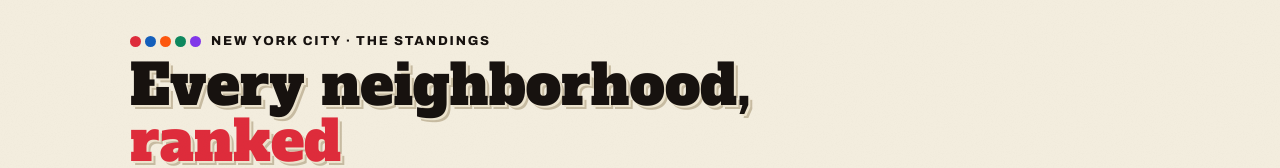
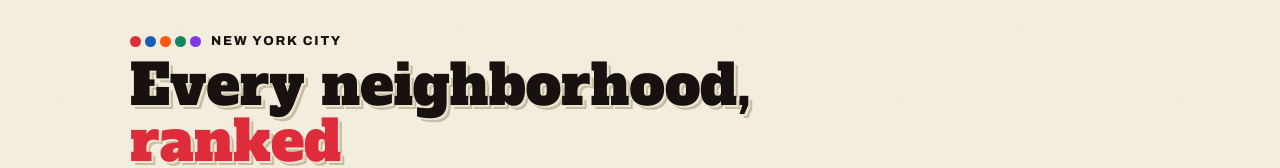
Before and after one commit to joshgreenman1973/nyc-nta-rankings, a plain HTML site: page docs/index.html in a window 1280 px wide. Shown: the top 168 px of the page. Drawn offline with nearby package versions, Linux system fonts and the light colour scheme.

Commit message:
Remove 'The standings' from kicker
Co-Authored-By: Claude Fable 5 <noreply@anthropic.com>

```diff
--- a/docs/index.html
+++ b/docs/index.html
@@ -250,7 +250,7 @@ footer{border-top:4px solid var(--ink);background:var(--paper2)}
   <div class="mast">
     <div class="kicker">
       <span class="dots"><i style="background:var(--mn)"></i><i style="background:var(--bk)"></i><i style="background:var(--qn)"></i><i style="background:var(--bx)"></i><i style="background:var(--si)"></i></span>
-      New York City &middot; The standings
+      New York City
     </div>
     <h1>Every neighborhood,<br><span class="accent">ranked</span></h1>
     <p class="dek">All <b>197</b> of New York City's residential <button class="whatbtn" id="whatbtn">neighborhood tabulation areas</button>, sorted <b><span id="ncats">61</span> different ways</b> &mdash; population, money, housing, commutes, crime, noise, trees, rats and more. Pick a category and watch the board reshuffle, flip it first-to-last or last-to-first, or mix your own ranking from any categories. Every number comes from the Census Bureau, a city agency or the Metropolitan Transportation Authority. <a href="methodology.html" style="color:var(--ink)">Methodology&nbsp;&rarr;</a></p>
```
